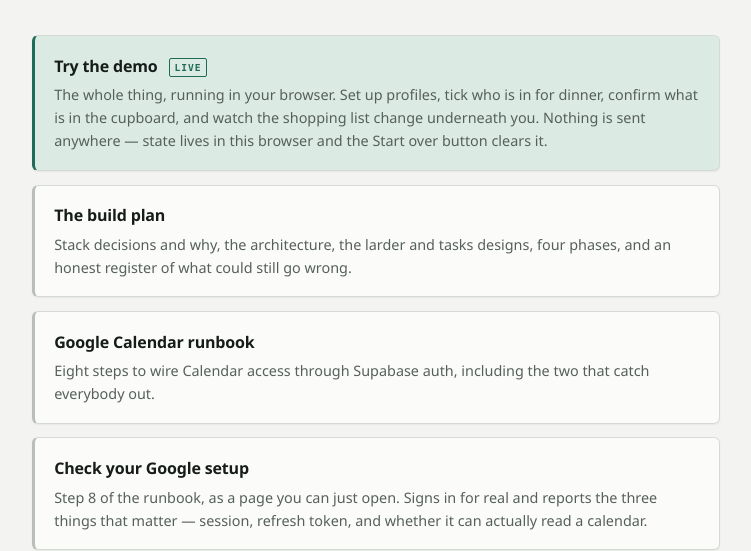
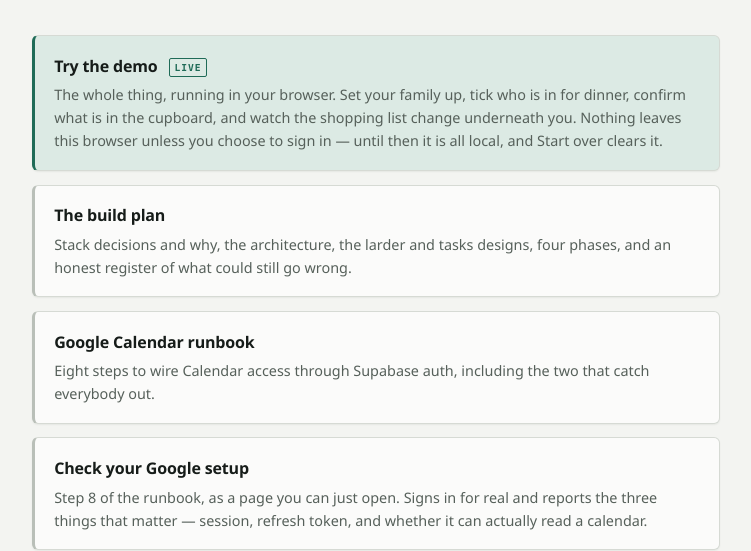
Before and after one commit to tinytom21/family-app, a plain HTML site: page docs/index.html in a window 1280 px wide. Shown: the part 260-811 px from the top of the page, without its empty margins (264-1015 px from the left). Drawn offline with Linux system fonts and the light colour scheme.

Commit message:
Landing page: stop claiming nothing is sent anywhere
Accurate until accounts existed, and now not. Signing in uploads the household
by design, so the page says 'nothing leaves this browser unless you sign in'
instead. A privacy claim that quietly stopped being true is worse than no
claim.

Co-Authored-By: Claude Opus 5 <noreply@anthropic.com>

```diff
--- a/docs/index.html
+++ b/docs/index.html
@@ -132,10 +132,11 @@
     <a class="card primary" href="app/">
       <h2>Try the demo <span class="tag">live</span></h2>
       <p>
-        The whole thing, running in your browser. Set up profiles, tick who is
-        in for dinner, confirm what is in the cupboard, and watch the shopping
-        list change underneath you. Nothing is sent anywhere — state lives in
-        this browser and the Start over button clears it.
+        The whole thing, running in your browser. Set your family up, tick who
+        is in for dinner, confirm what is in the cupboard, and watch the
+        shopping list change underneath you. Nothing leaves this browser unless
+        you choose to sign in — until then it is all local, and Start over
+        clears it.
       </p>
     </a>
 
```
